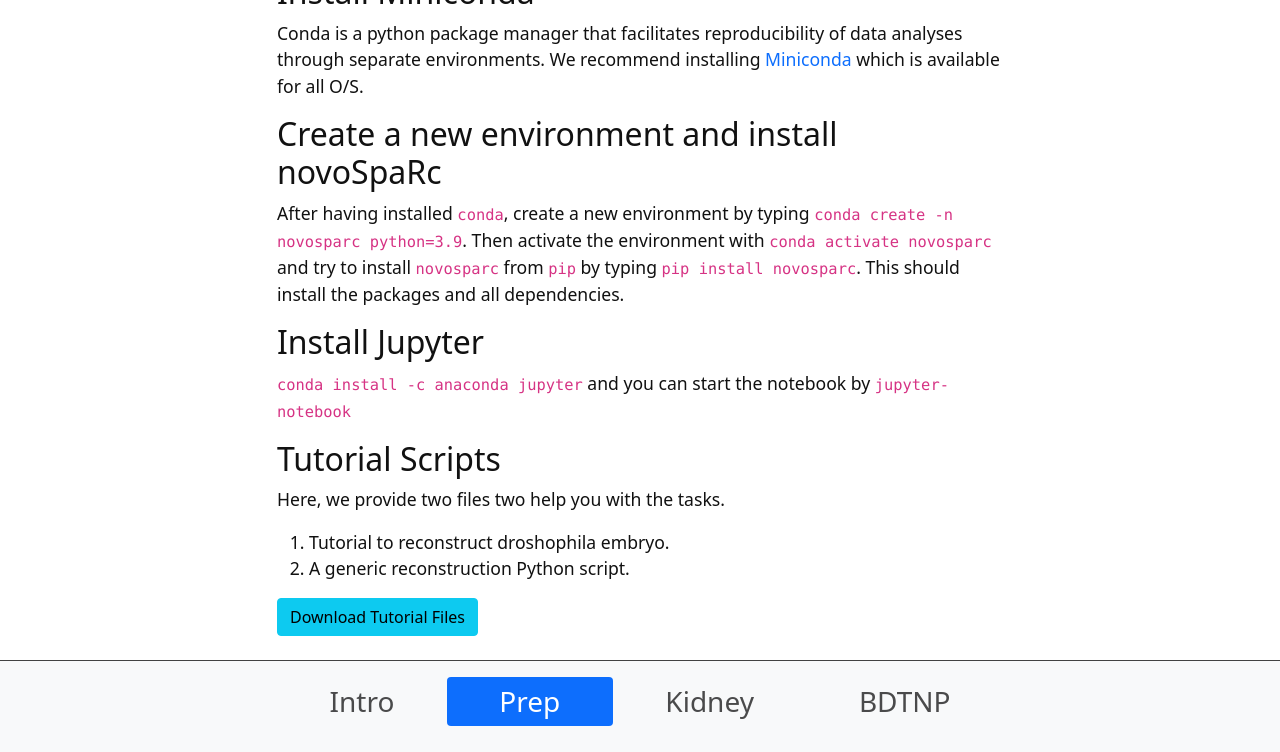
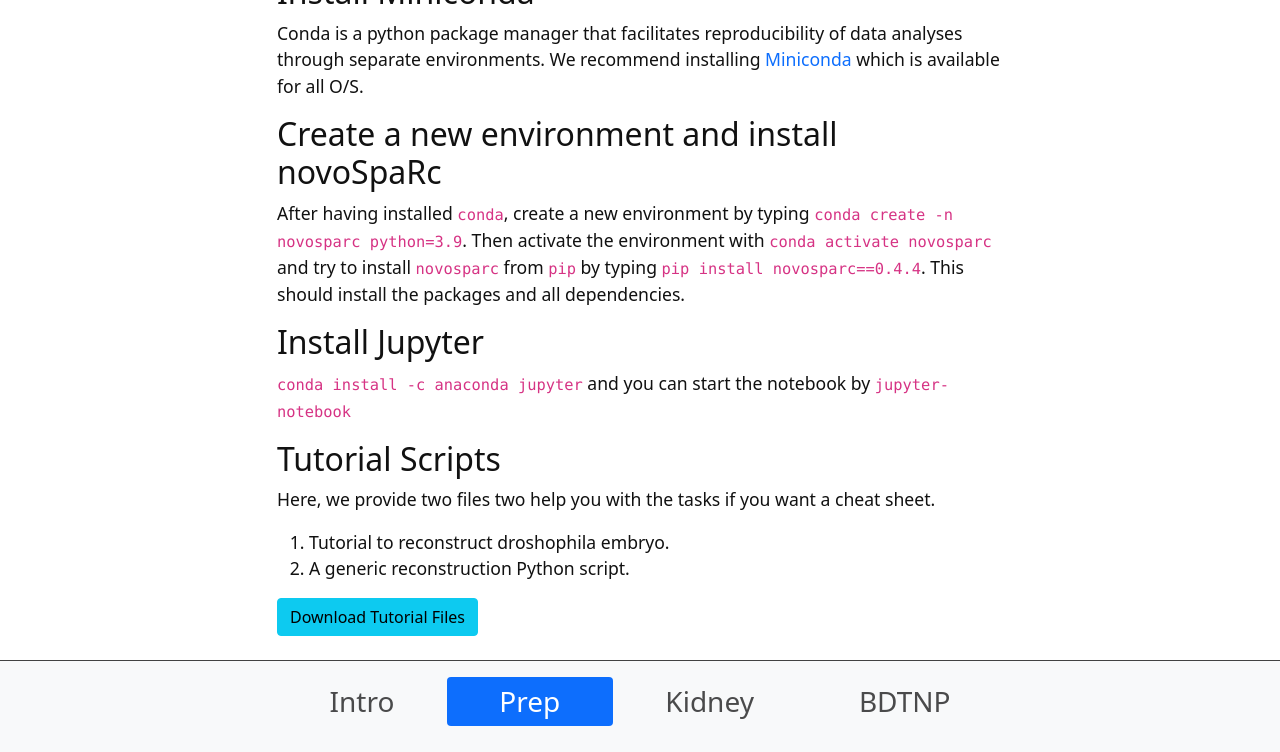
Before and after one commit to enessenel/novosparc_workshop, a Jekyll site: the page built from content/2-prep.md, in a window 1280 px wide and 900 px high, scrolled down 535 px, cut to the strip 0-752 px from the top of the window. Built offline with Jekyll 4.4.1, drawn with Linux system fonts in a browser that asks for light colours.

Commit message:
update novosparc version

```diff
--- a/content/2-prep.md
+++ b/content/2-prep.md
@@ -19,14 +19,14 @@ Conda is a python package manager that facilitates reproducibility of data analy
 
 ## Create a new environment and install novoSpaRc
 
-After having installed `conda`, create a new environment by typing `conda create -n novosparc python=3.9`. Then activate the environment with `conda activate novosparc` and try to install `novosparc` from `pip` by typing `pip install novosparc`. This should install the packages and all dependencies.
+After having installed `conda`, create a new environment by typing `conda create -n novosparc python=3.9`. Then activate the environment with `conda activate novosparc` and try to install `novosparc` from `pip` by typing `pip install novosparc==0.4.4`. This should install the packages and all dependencies.
 
 ## Install Jupyter
 `conda install -c anaconda jupyter` and you can start the notebook by `jupyter-notebook`
 
 ## Tutorial Scripts
 
-Here, we provide two files two help you with the tasks.
+Here, we provide two files two help you with the tasks if you want a cheat sheet.
 1. Tutorial to reconstruct droshophila embryo.
 2. A generic reconstruction Python script.
 
```
